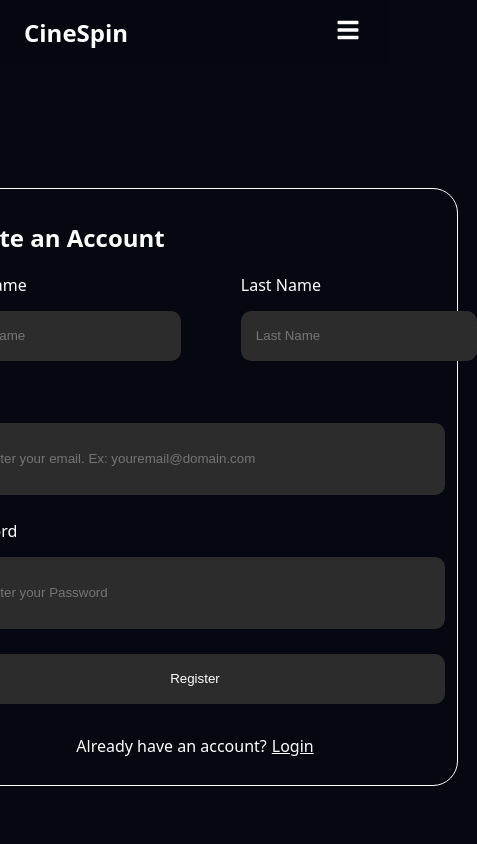
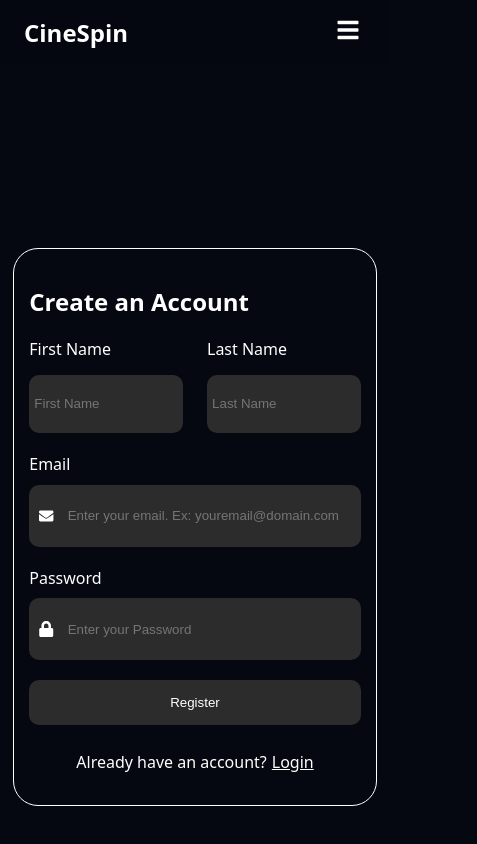
Before and after one commit to d-daniel-le/movie-roulette, a React (Vite) app: page /register in a window 390 px wide. Shown: the top 844 px of the page, 477 px wide, since content can reach past the window. Built offline with nearby package versions, Linux system fonts and the light colour scheme; no server answers.

Commit message:
Fixed and added mobile support

```diff
--- a/src/components/NavBar.css
+++ b/src/components/NavBar.css
@@ -170,6 +170,7 @@
   .mobile-search-container .search-input {
     flex: 1;
     min-width: 0;
+    width: 100% !important;
   }
 
   .mobile-profile-section {
@@ -177,3 +178,19 @@
     padding-top: 1.5rem;
   }
 }
+
+/* ===== LANDSCAPE MOBILE ===== */
+@media (max-width: 768px) and (orientation: landscape) {
+  .navbar {
+    background-color: rgba(5, 8, 16, 0.4); /* Much more transparent in landscape */
+    padding: 0.5rem 0.75rem; /* Even smaller padding */
+  }
+
+  .logo-icon {
+    font-size: 1rem; /* Even smaller logo */
+  }
+
+  .mobile-menu-btn {
+    font-size: 1rem;
+  }
+}
--- a/src/pages/Login.css
+++ b/src/pages/Login.css
@@ -1,14 +1,16 @@
 /* Login outline */
 .login-outer-container{
-    height: 80vh;
+    height: 100vh;
     display: flex;
     flex-direction: column;
     justify-content: center;
     align-items: center;
+    padding-top: 4.5rem;
 }
 
 .login-container{
-    width: 500px;
+    width: 90%;
+    max-width: 500px;
     border: .5px solid #ffffff;
     padding: 3%;
     border-radius: 25px;
@@ -99,6 +101,36 @@ input:focus{
     text-decoration: underline;
 }
 
+/* Mobile support */
+@media (max-width: 600px) {
+    .login-outer-container {
+        padding-top: 2.5rem;
+    }
+
+    .login-container {
+        width: 85%;
+        padding: 4%;
+    }
+
+    .login-form {
+        gap: 20px;
+    }
+
+    .login-email-container,
+    .login-password-container {
+        padding: 3%;
+    }
+
+    .login-email-container input,
+    .login-password-container input {
+        height: 40px;
+    }
+
+    .login-btn {
+        height: 45px;
+    }
+}
+
 .create-account-container #create-account-btn:hover{
     text-decoration: none;
 }
--- a/src/pages/Register.css
+++ b/src/pages/Register.css
@@ -5,10 +5,12 @@
     flex-direction: column;
     justify-content: center;
     align-items: center;
+    padding-top: 4.5rem;
 }
 
 .register-container{
-    width: 500px;
+    width: 90%;
+    max-width: 500px;
     border: .5px solid #ffffff;
     padding: 3%;
     border-radius: 25px;
@@ -99,6 +101,51 @@ input:focus{
     text-decoration: underline;
 }
 
+/* Mobile support */
+@media (max-width: 600px) {
+    .register-outer-container {
+        padding-top: 2.5rem;
+    }
+
+    .register-container {
+        width: 85%;
+        padding: 4%;
+    }
+
+    .register-form {
+        gap: 20px;
+    }
+
+    .register-email-container,
+    .register-password-container {
+        padding: 3%;
+    }
+
+    .register-email-container input,
+    .register-password-container input {
+        height: 40px;
+    }
+
+    .register-btn {
+        height: 45px;
+    }
+
+    .user-first-last-outercontainer {
+        flex-direction: column;
+        gap: 15px;
+    }
+
+    .firstname-container input,
+    .lastname-container input {
+        height: 40px;
+    }
+
+    .firstname-container,
+    .lastname-container {
+        padding: 3%;
+    }
+}
+
 .have-account-container #existing-login-btn:hover{
     text-decoration: none;
 }
@@ -112,43 +159,36 @@ input:focus{
 .user-first-last-outercontainer{
     display: flex;
     flex-direction: row;
-    gap: 6.49rem;
+    gap: 1.5rem;
+}
+
+.firstname-outercontainer, .lastname-outercontainer {
+    display: flex;
+    flex-direction: column;
+    gap: 15px;
+    flex: 1;
 }
 
 .firstname-container, .lastname-container {
     display: flex;
-    flex-direction: column;
-    gap: 15px;
+    flex-direction: row;
+    align-items: center;
+    gap: 12px;
+    background-color: #2C2C2C;
+    padding: 2%;
+    border-radius: 10px;
 }
 
-.firstname-container input{
-    background-color: #2C2C2C;
+.firstname-container input, .lastname-container input {
+    background-color: transparent;
     border: 0;
-    border-radius: 10px;
-    width: 115%;
+    width: 100%;
     height: 50px;
-    padding: 0 0 0 15px;
     color: #ffffff;
 }
 
-.lastname-container input{
-    background-color: #2C2C2C;
-    border: 0;
-    border-radius: 10px;
-    width: 115%;
-    height: 50px;
-    padding: 0 0 0 15px;
-    color: #ffffff;
-}
-
-.firstname-container input:focus{
-    border: .5px solid #ffffff;
-    border-radius: 10px;
-}
-
-.lastname-container input:focus{
-    border: .5px solid #ffffff;
-    border-radius: 10px;
+.firstname-container input:focus, .lastname-container input:focus {
+    outline: none;
 }
 
 /* Input Error */
--- a/src/pages/Register.jsx
+++ b/src/pages/Register.jsx
@@ -100,18 +100,18 @@ function Register(props){
                 <form className="register-form" onSubmit={createUser} noValidate>
                     <div className="user-first-last-outercontainer">
 
-                        <div className="firstname-container">
-
+                        <div className="firstname-outercontainer">
                             <label htmlFor="firstname-input">First Name</label>
-                            <input id="firstname-input" className={firstnameInputError? "error-input" : ""} type="text" placeholder="First Name" value={firstname} onChange={(event) => {setFirstname(event.target.value)}} required/>
-
+                            <div className="firstname-container">
+                                <input id="firstname-input" className={firstnameInputError? "error-input" : ""} type="text" placeholder="First Name" value={firstname} onChange={(event) => {setFirstname(event.target.value)}} required/>
+                            </div>
                         </div>
 
-                        <div className="lastname-container">
-
+                        <div className="lastname-outercontainer">
                             <label htmlFor="lastname-input">Last Name</label>
-                            <input id="lastname-input" className={lastnameInputError? "error-input" : ""} type="text" placeholder="Last Name" value={lastname} onChange={(event) => {setLastname(event.target.value)}}required/>
-
+                            <div className="lastname-container">
+                                <input id="lastname-input" className={lastnameInputError? "error-input" : ""} type="text" placeholder="Last Name" value={lastname} onChange={(event) => {setLastname(event.target.value)}}required/>
+                            </div>
                         </div>
 
                     </div>
--- a/src/pages/SearchResults.css
+++ b/src/pages/SearchResults.css
@@ -82,6 +82,7 @@ margin-bottom: 0.8rem;
 display: flex;
 flex-wrap: wrap;
 gap: 12px;
+justify-content: center;
 }
 
 .movie-results-details .provider-logos {
@@ -103,3 +104,33 @@ font-size: 0.95rem;
 color: #6b7280;
 font-style: italic;
 }
+
+/* ===== MOBILE RESPONSIVENESS ===== */
+@media (max-width: 768px) {
+  .search-result-outer-container {
+    padding: 0 1rem;
+  }
+
+  .search-result-container {
+    width: 100%;
+    max-width: 750px;
+    gap: 10px;
+  }
+
+  .movie-results-card {
+    flex-direction: column;
+    gap: 1rem;
+    padding: 1rem;
+    margin: 1rem auto 0;
+    max-width: 100%;
+  }
+
+  .movie-results-card img {
+    width: 150px;
+    align-self: center;
+  }
+
+  .movie-results-details {
+    text-align: center;
+  }
+}
--- a/src/pages/Trending.css
+++ b/src/pages/Trending.css
@@ -13,15 +13,20 @@
   background-size: cover;
   background-position: center top;
   position: relative;
-  height: 60vh;
+  height: 70vh;
+  min-height: 300px;
+  max-height: 500px;
   display: flex;
   align-items: flex-end;
   justify-content: center;
 }
 
 .h1-trending {
-  font-size: 3rem;
+  font-size: 2.5rem;
   margin-bottom: 2rem;
+  text-align: center;
+  padding: 0 1rem;
+  text-shadow: 2px 2px 4px rgba(0,0,0,0.8);
 }
 
 .movie-scroller {
@@ -59,12 +64,15 @@
 
   .featured-movie {
     background-position: center;
+    height: 40vh;
     min-height: 250px;
+    max-height: 350px;
   }
 
   .h1-trending {
-    font-size: 2rem;
+    font-size: 1.8rem;
     padding: 0 1rem;
+    margin-bottom: 1.5rem;
   }
 
   .trending-page-container h2 {
@@ -84,6 +92,31 @@
 
   .poster-placeholder-trending p {
     font-size: 0.9rem;
+  }
+}
+
+/* ===== TABLET RESPONSIVENESS ===== */
+@media (max-width: 1024px) and (min-width: 769px) {
+  .featured-movie {
+    height: 45vh;
+    min-height: 280px;
+    max-height: 400px;
+  }
+
+  .h1-trending {
+    font-size: 2.2rem;
+  }
+}
+
+/* ===== SMALL DESKTOP RESPONSIVENESS ===== */
+@media (max-width: 1200px) and (min-width: 1025px) {
+  .featured-movie {
+    height: 48vh;
+    max-height: 450px;
+  }
+
+  .h1-trending {
+    font-size: 2.4rem;
   }
 }
 
```
